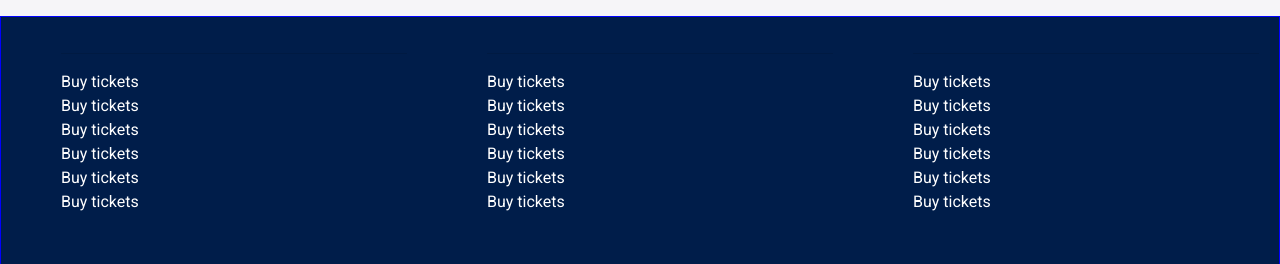
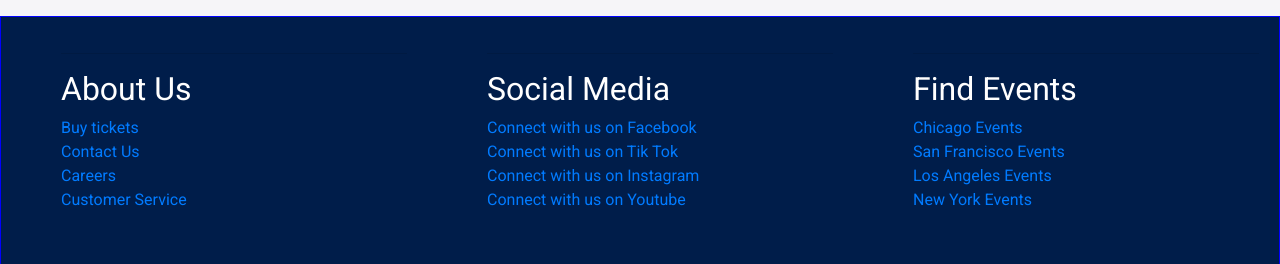
Before and after one commit to jamaalg/capstone3, a React (Create React App) app in the folder frontend/: page / in a window 1280 px wide. Shown: the part 1274-1538 px from the top of the page. Built offline with nearby package versions, Linux system fonts and the light colour scheme; no server answers.

Commit message:
updated footer columns and added links

```diff
--- a/frontend/src/Components/Footer.js
+++ b/frontend/src/Components/Footer.js
@@ -10,12 +10,12 @@ export const Footer = () => {
             {' '}
             <hr></hr>
           </li>
-          <li> Buy tickets</li>
-          <li> Buy tickets</li>
-          <li> Buy tickets</li>
-          <li> Buy tickets</li>
-          <li> Buy tickets</li>
-          <li> Buy tickets</li>
+          <h2>About Us</h2>
+          <a href='Home.js' ><li> Buy tickets</li></a>
+          <a href='Home.js' ><li> Contact Us</li></a>
+          <a href='Home.js' ><li> Careers</li></a>
+          <a href='Home.js' ><li> Customer Service</li></a>
+
         </ul>
       </div>
       <div className='sub-container'>
@@ -24,13 +24,13 @@ export const Footer = () => {
           <li>
             {' '}
             <hr></hr>
+            <h2>Social Media</h2>
           </li>
-          <li> Buy tickets</li>
-          <li> Buy tickets</li>
-          <li> Buy tickets</li>
-          <li> Buy tickets</li>
-          <li> Buy tickets</li>
-          <li> Buy tickets</li>
+         <a href='Home.js'><li> Connect with us on Facebook</li></a>
+          <a href='Home.js' ><li> Connect with us on Tik Tok</li></a>
+          <a href='Home.js' > <li> Connect with us on Instagram</li></a>
+          <a href='Home.js' ><li> Connect with us on Youtube </li></a>
+
         </ul>
       </div>
       <div className='sub-container'>
@@ -39,13 +39,13 @@ export const Footer = () => {
           <li>
             {' '}
             <hr></hr>
+            <h2>Find Events </h2>
           </li>
-          <li> Buy tickets</li>
-          <li> Buy tickets</li>
-          <li> Buy tickets</li>
-          <li> Buy tickets</li>
-          <li> Buy tickets</li>
-          <li> Buy tickets</li>
+          <a href='Home.js' ><li> Chicago Events</li></a>
+          <a href='Home.js' ><li> San Francisco Events </li></a>
+          <a href='Home.js' ><li> Los Angeles Events  </li></a>
+          <a href='Home.js' ><li> New York Events </li></a>
+
         </ul>
       </div>
     </div>
```
